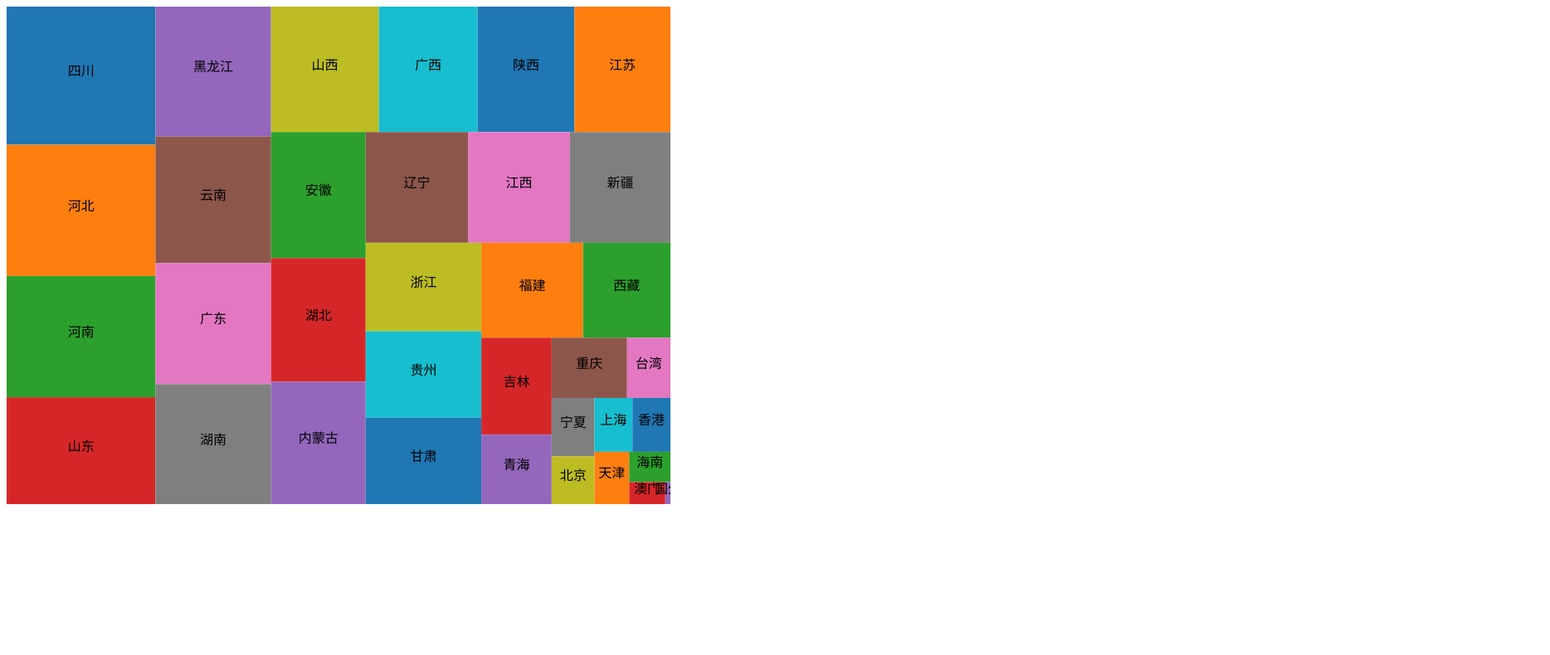
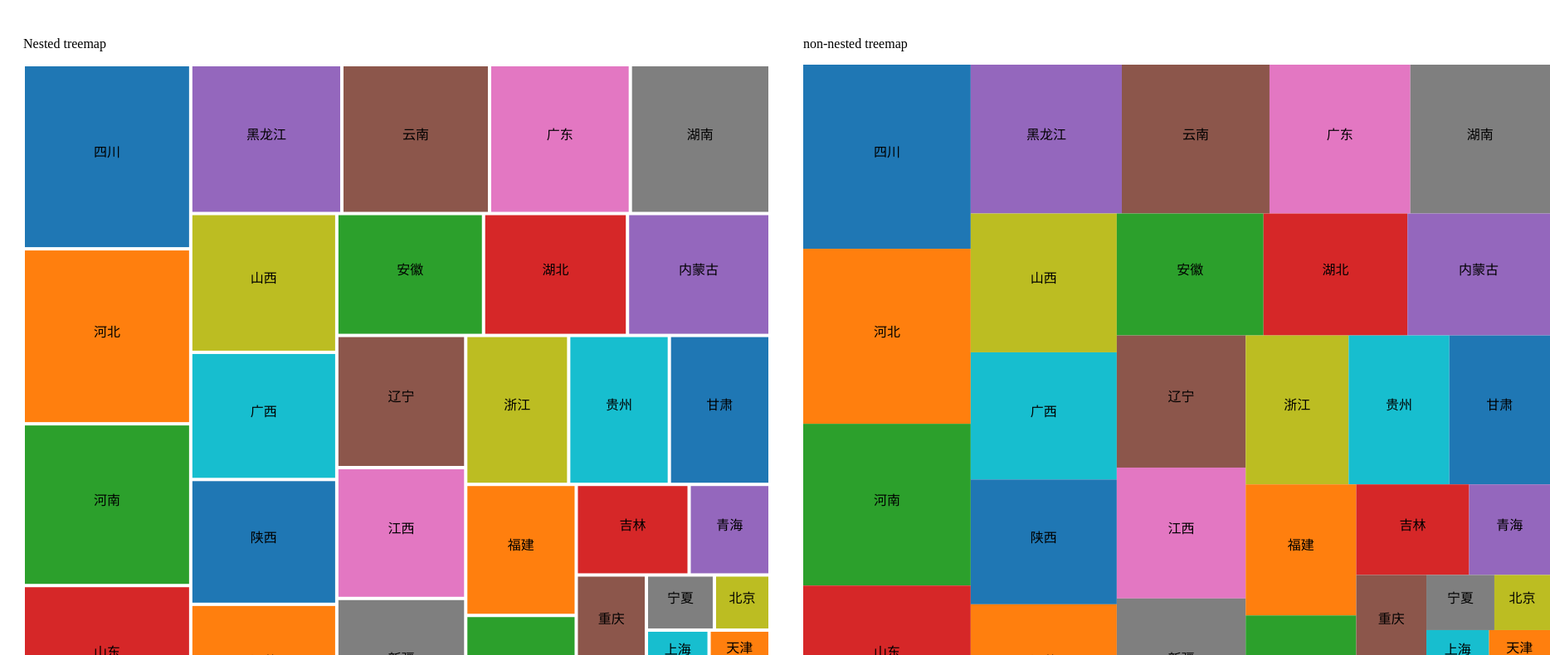
Before and after one commit to CharlieLei/Course_DataVisualization, a plain HTML site: page treemapImpl/index.html in a window 1280 px wide. Shown: the part 81-871 px from the top of the page at 83% size, 1868 px wide, since content can reach past the window. Before the commit the page ends 800 px from the top, so only its background shows below. Drawn offline with Linux system fonts and the light colour scheme.

Commit message:
完成实现treemap

```diff
--- a/treemapImpl/index.html
+++ b/treemapImpl/index.html
@@ -7,7 +7,14 @@
 </head>
 <body>
 <h1>实现squarified treemap</h1>
-<div></div>
+<div style="display: flex">
+    <div class="nested" style="margin: 20px">
+        <p>Nested treemap</p>
+    </div>
+    <div class="non-nested" style="margin: 20px">
+        <p>non-nested treemap</p>
+    </div>
+</div>
 <script type="text/javascript" src="main.js"></script>
 
 </body>
--- a/treemapImpl/main.js
+++ b/treemapImpl/main.js
@@ -1,5 +1,7 @@
-let width = 800
-let height = 600
+let width = 900
+let height = 800
+let strokeWidth = 2
+let maxDepth = 0
 
 let GetChildrenFromData = (data) => {
   if (data.citylist) return data.citylist
@@ -17,9 +19,17 @@ let GetValueFromNode = (node) => {
   return node.children? 0: 1
 }
 
+let Nested = (x, y, dx, dy) => {
+  return [x + strokeWidth, y + strokeWidth, dx - 2 * strokeWidth, dy - 2 * strokeWidth]
+}
+
+let NonNested = (x, y, dx, dy) => {
+  return [x, y, dx, dy]
+}
+
 let color = d3.scaleOrdinal(d3.schemeCategory10)
 
-let canvas = d3.select("div")
+let canvas1 = d3.select("div.nested")
   .append("svg")
   .attr("width", width)
   .attr("height", height)
@@ -30,10 +40,43 @@ d3.json('../data/China.json').then(data => {
   const leaves = root.children//getLeaves(root)
   console.log(leaves)
 
-  const nodes = squarify(leaves, 0, 0, width, height)
+  const nodes = hierarchicalSquarify(root, 0, 0, width, height, maxDepth, Nested)
   console.log(leaves)
 
-  let cells = canvas.selectAll('g')
+  let cells = canvas1.selectAll('g')
+    .data(nodes)
+    .enter()
+    .append('g')
+
+  cells.append('rect')
+    .attr('x', d => { return d.x0 })
+    .attr('y', d => { return d.y0 })
+    .attr('width', d => {return d.dx })
+    .attr('height', d => {return d.dy })
+    .attr('fill', d => { return color(GetNodeName(d))})
+
+  cells.append('text')
+    .attr('x', d => { return d.x0 + d.dx / 2 })
+    .attr('y', d => { return d.y0 + d.dy / 2 })
+    .attr('text-anchor', 'middle')
+    .text(d => { return GetNodeName(d) })
+})
+
+const canvas2 = d3.select("div.non-nested")
+  .append("svg")
+  .attr("width", width)
+  .attr("height", height)
+
+d3.json('../data/China.json').then(data => {
+  const root = treeify(data)
+  console.log(root)
+  const leaves = root.children//getLeaves(root)
+  console.log(leaves)
+
+  const nodes = hierarchicalSquarify(root, 0, 0, width, height, maxDepth, NonNested)
+  console.log(leaves)
+
+  let cells = canvas2.selectAll('g')
     .data(nodes)
     .enter()
     .append('g')
@@ -61,6 +104,29 @@ function TreeNode (data) {
   this.children = null
 }
 
+function hierarchicalSquarify (root, x, y, dx, dy, maxDepth, strokeFunc) {
+  let currNode, nodeQueue = [root]
+  root.x0 = x
+  root.y0 = y
+  root.dx = dx
+  root.dy = dy
+
+  // BFS
+  let res = []
+  while (currNode = nodeQueue.pop()) {
+    if (currNode.children && currNode.depth <= maxDepth) {
+      currNode.children = squarify(currNode.children, currNode.x0, currNode.y0, currNode.dx, currNode.dy, strokeFunc)
+      let n = currNode.children.length
+      for (let i = 0; i < n; i++) {
+        nodeQueue.push(currNode.children[i])
+        res.push(currNode.children[i])
+      }
+    }
+  }
+
+  return res
+}
+
 /**
  * 计算treemap中各个矩形的左上角坐标和长宽
  * @param leaves TreeNode列表
@@ -68,9 +134,10 @@ function TreeNode (data) {
  * @param y 原点坐标
  * @param dx treemap的水平宽度
  * @param dy treemap的垂直高度
+ * @param strokeFunc 矩形边缘函数
  * @return TreeNode列表
  */
-function squarify (leaves, x, y, dx, dy) {
+function squarify (leaves, x, y, dx, dy, strokeFunc) {
   let width = dx, height = dy, ss = sum(leaves, 0, leaves.length)
   let nodes = leaves.slice(0)
   // 归一化
@@ -101,18 +168,10 @@ function squarify (leaves, x, y, dx, dy) {
       for (let j = start; j < end; j++) {
         let d = nodes[j].value / z
         if (isVertical) {
-          nodes[j].x0 = rx
-          nodes[j].y0 = ry
-          nodes[j].dx = z
-          nodes[j].dy = d
-
+          [nodes[j].x0, nodes[j].y0, nodes[j].dx, nodes[j].dy] = strokeFunc(rx, ry, z, d)
           ry = ry + d
         } else {
-          nodes[j].x0 = rx
-          nodes[j].y0 = ry
-          nodes[j].dx = d
-          nodes[j].dy = z
-
+          [nodes[j].x0, nodes[j].y0, nodes[j].dx, nodes[j].dy] = strokeFunc(rx, ry, d, z)
           rx = rx + d
         }
       }
@@ -134,24 +193,16 @@ function squarify (leaves, x, y, dx, dy) {
 
   // 避免数组row中还剩最后一个node
   if (end - start > 0) {
+    let s = sum(nodes, start, end)
     let rx = x, ry = y
-    let s = sum(nodes, start, end)
     let z = s / w
     for (let j = start; j < end; j++) {
       let d = nodes[j].value / z
       if (isVertical) {
-        nodes[j].x0 = rx
-        nodes[j].y0 = ry
-        nodes[j].dx = z
-        nodes[j].dy = d
-
+        [nodes[j].x0, nodes[j].y0, nodes[j].dx, nodes[j].dy] = strokeFunc(rx, ry, z, d)
         ry = ry + d
       } else {
-        nodes[j].x0 = rx
-        nodes[j].y0 = ry
-        nodes[j].dx = d
-        nodes[j].dy = z
-
+        [nodes[j].x0, nodes[j].y0, nodes[j].dx, nodes[j].dy] = strokeFunc(rx, ry, d, z)
         rx = rx + d
       }
     }
@@ -225,15 +276,17 @@ function treeify(data) {
   return root
 }
 
-function getLeaves(root) {
+function getLeaves(root, depth) {
   let leaves = []
   let currNode, nodeQueue = [root]
   while (currNode = nodeQueue.pop()) {
-    if (!currNode.children) {
+    if (currNode.depth === depth) {
       leaves.push(currNode)
-    } else {
+    } else if (currNode.depth > depth){
       for (let i = 0; i < currNode.children.length; i++)
         nodeQueue.push(currNode.children[i])
+    } else {
+      return leaves
     }
   }
   return leaves
```
